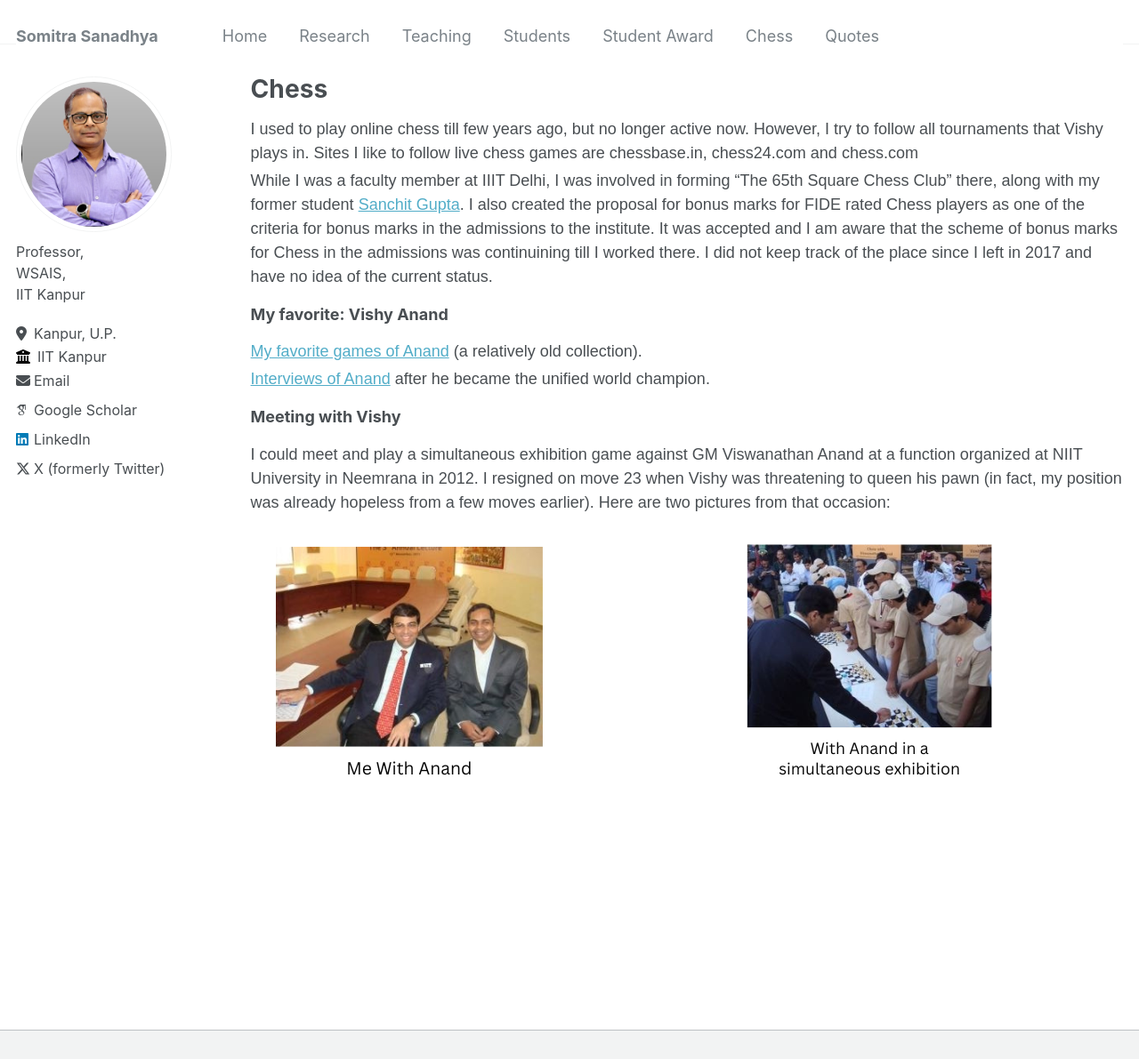
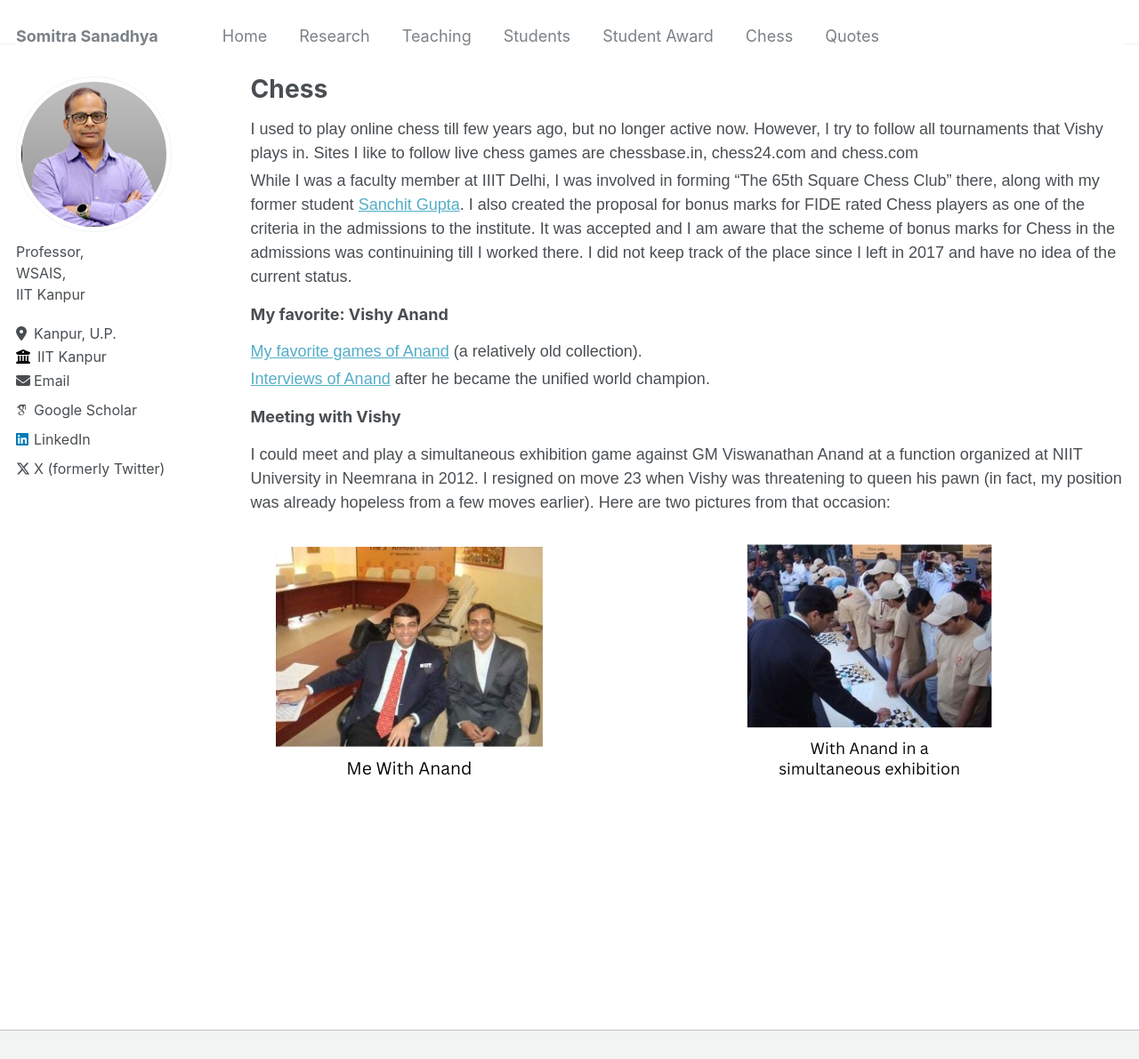
Before and after one commit to somitra-sanadhya/somitra-sanadhya.github.io, a Jekyll site: the page built from _pages/chess.md, in a window 1280 px wide and 1331 px high, cut to the strip 0-1191 px from the top of the window. Shown: the whole strip at 89% size. Built offline with Jekyll 4.4.1, drawn with Linux system fonts in a browser that asks for light colours; some web fonts are replaced.

Commit message:
Update chess.md

```diff
--- a/_pages/chess.md
+++ b/_pages/chess.md
@@ -7,7 +7,7 @@ author_profile: true
 
 I used to play online chess till few years ago, but no longer active now. However, I try to follow all tournaments that Vishy plays in. Sites I like to follow live chess games are chessbase.in, chess24.com and chess.com
 
-While I was a faculty member at IIIT Delhi, I was involved in forming "The 65th Square Chess Club" there, along with my former student [Sanchit Gupta](https://www.linkedin.com/in/iamsanchitgupta/). I also created the proposal for bonus marks for FIDE rated Chess players as one of the criteria for bonus marks in the admissions to the institute. It was accepted and I am aware that the scheme of bonus marks for Chess in the admissions was continuining till I worked there. I did not keep track of the place since I left in 2017 and have no idea of the current status.
+While I was a faculty member at IIIT Delhi, I was involved in forming "The 65th Square Chess Club" there, along with my former student [Sanchit Gupta](https://www.linkedin.com/in/iamsanchitgupta/). I also created the proposal for bonus marks for FIDE rated Chess players as one of the criteria in the admissions to the institute. It was accepted and I am aware that the scheme of bonus marks for Chess in the admissions was continuining till I worked there. I did not keep track of the place since I left in 2017 and have no idea of the current status.
 
 ### My favorite: Vishy Anand
 
```
